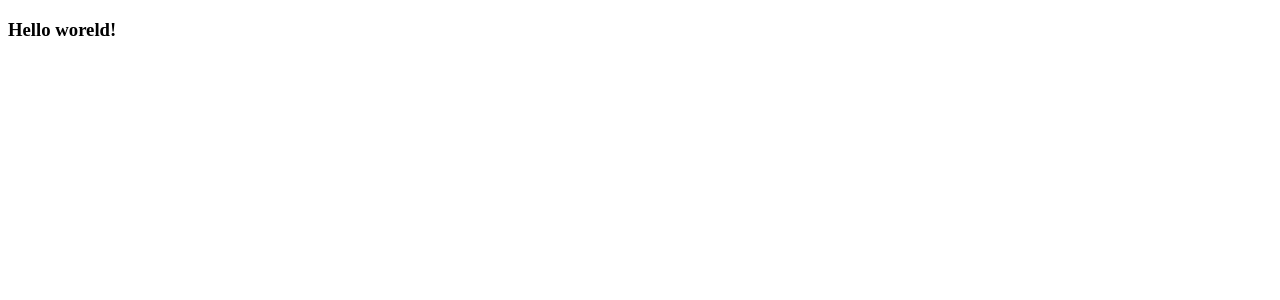
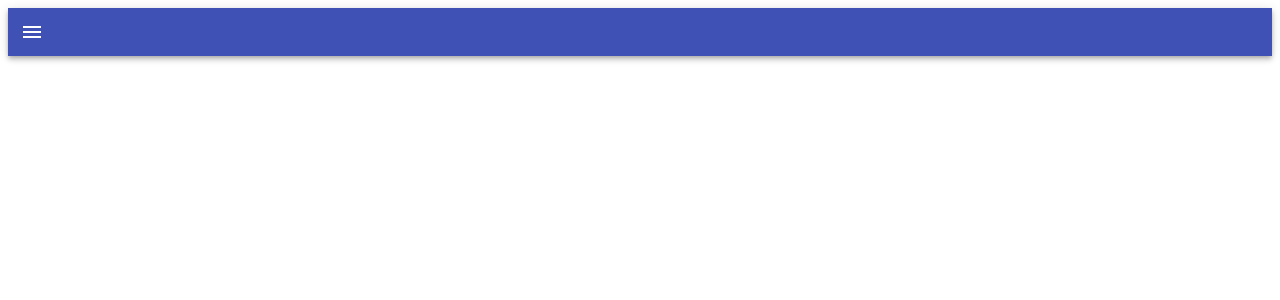
Before and after one commit to utober/wordCloud, a React app: page / in a window 1280 px wide. Shown: the top 300 px of the page. Built offline with nearby package versions, Linux system fonts and the light colour scheme.

Commit message:
Add Navigation Bar

```diff
--- a/package.json
+++ b/package.json
@@ -6,6 +6,8 @@
   "author": "",
   "license": "ISC",
   "dependencies": {
+    "@material-ui/core": "^4.1.3",
+    "@material-ui/icons": "^4.2.1",
     "react": "^16.8.6",
     "react-dom": "^16.8.6"
   },
--- a/src/components/App.js
+++ b/src/components/App.js
@@ -1,10 +1,11 @@
 import React from 'react';
+import AppShell from './AppShell';
 
 class App extends React.Component {
   render() {
     return (
       <div>
-        <h3>Hello woreld!</h3>
+        <AppShell />
       </div>
     )
   }
--- /dev/null
+++ b/src/components/AppShell.js
@@ -0,0 +1,44 @@
+import React from 'react';
+import { withStyles } from '@material-ui/core/styles';
+import AppBar from '@material-ui/core/AppBar';
+import Drawer from '@material-ui/core/Drawer';
+import MenuItem from '@material-ui/core/MenuItem';
+import IconButton from '@material-ui/core/IconButton';
+import MenuIcon from '@material-ui/icons/Menu';
+
+const styles = {
+  root: {
+    flexGrow: 1,
+  },
+  menuButton: {
+    marginRight: 'auto'
+  }
+}
+
+class AppShell extends React.Component {
+  constructor(props) {
+    super(props);
+    this.state = {
+      toggle: false
+    };
+  }
+  handleDrawerToggle = () => this.setState({ toggle: !this.state.toggle })
+
+  render() {
+    const { classes } = this.props;
+    return (
+      <div className={classes.root}>
+        <AppBar position="static">
+          <IconButton className={classes.menuButton} color="inherit" onClick={this.handleDrawerToggle}>
+            <MenuIcon />
+          </IconButton>
+        </AppBar>
+        <Drawer open={this.state.toggle}>
+          <MenuItem onClick={this.handleDrawerToggle}>Home</MenuItem>
+        </Drawer>
+      </div>
+    )
+  }
+}
+
+export default withStyles(styles)(AppShell);
```
Also changed, not shown: 1 other file (tests, documents, lock files or other folders).
